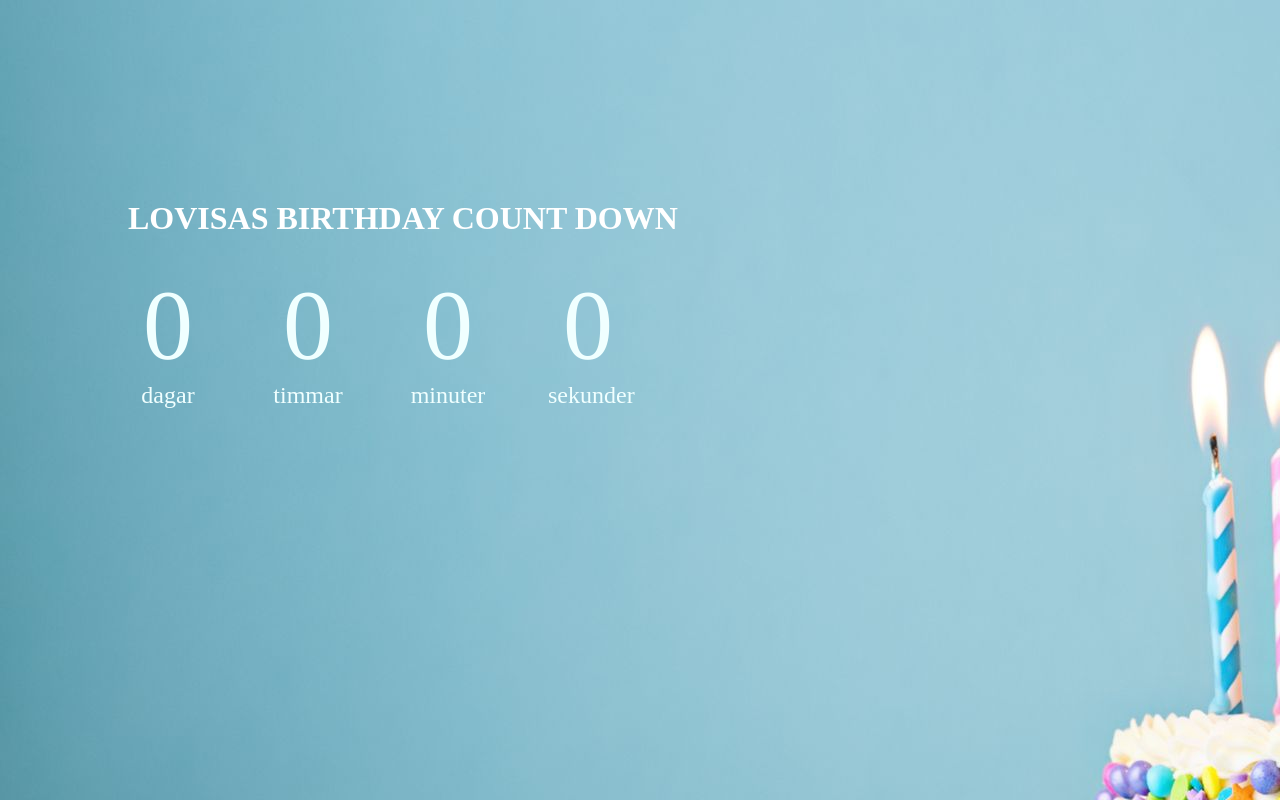
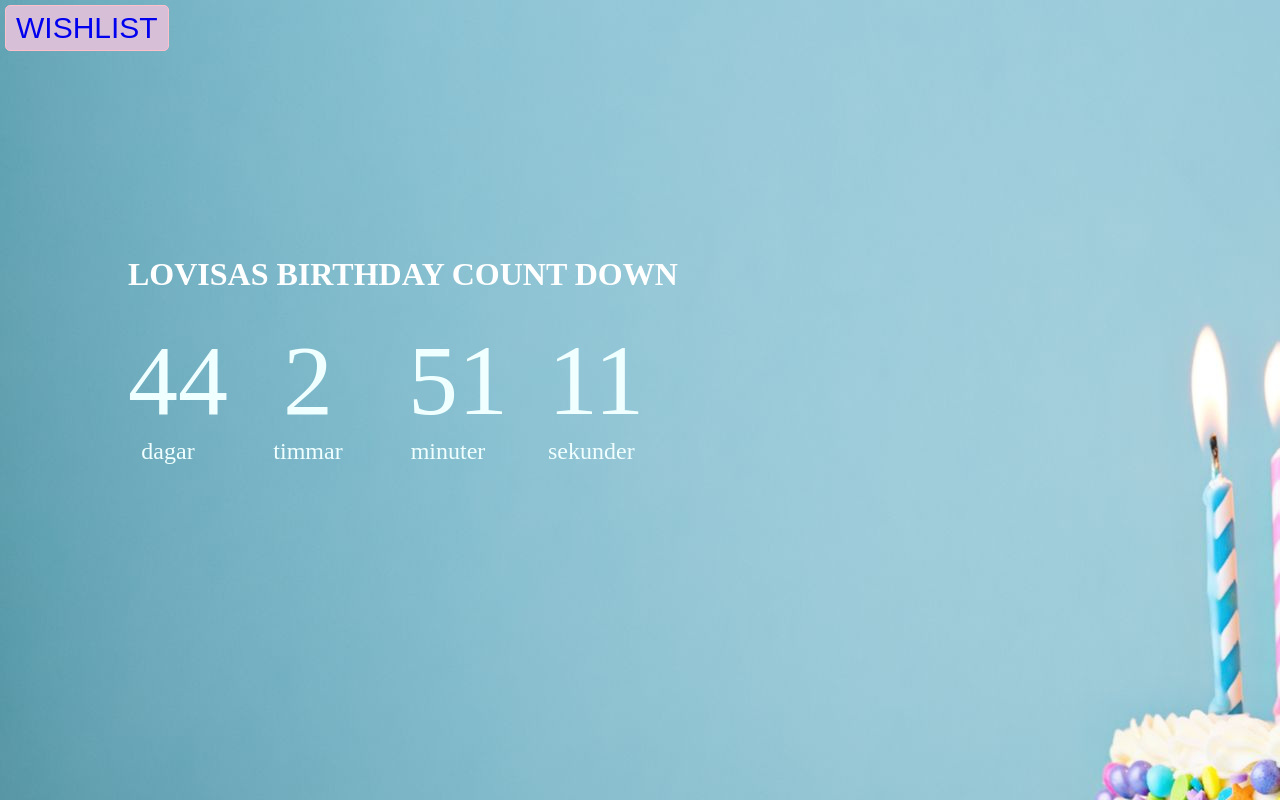
Before and after one commit to BillGun89/test.github.io, a plain HTML site: page index.html in a window 1280 px wide. Drawn offline with Linux system fonts and the light colour scheme.

Commit message:
Add files via upload
hey

```diff
--- /dev/null
+++ b/home.html
@@ -0,0 +1,27 @@
+<!DOCTYPE html>
+<html>
+<head > <link rel="stylesheet" href="test.css">
+<title>Page Title</title>
+</head>
+<body>
+
+    <div class="wishlist">
+        <h1>LOVISAS BIRTHDAY WISHLIST</h1>
+        <ul>
+            <li>
+Barbies
+            </li>
+            <li>
+Money
+            </li>
+            <li>
+Other toys
+            </li>
+
+        </ul>
+
+
+        </div>
+    </div>
+</body>
+</html>
--- a/index.html
+++ b/index.html
@@ -2,8 +2,14 @@
 <html>
 <head > <link rel="stylesheet" href="test.css">
 <title>Page Title</title>
+<script src="test.js" defer>
+
+</script>
+
+
 </head>
 <body>
+    <button><a href="home.html">WISHLIST</a></button>
 
     <div class="bairlal">
         <h1>LOVISAS BIRTHDAY COUNT DOWN</h1>
--- a/test.css
+++ b/test.css
@@ -40,3 +40,20 @@ h1 {
 .countdown-el span{
     font-size: 24px;
 }
+.wishlist {
+    font-size: 20px ;
+}
+button {
+    background-color: thistle;
+    margin: 5px;
+    border:1px solid pink;
+    border-radius: 5px;
+    padding: 5px 10px;
+    font-size: 30px;
+}
+a {
+    text-decoration: none;
+}
+button:hover{
+    background-color: purple;
+}
--- /dev/null
+++ b/test.js
@@ -0,0 +1,31 @@
+const dagarEl = document.getElementById('dagar');
+const timmarEl = document.getElementById('timmar');
+const minuterEl = document.getElementById('minuter');
+const sekunderEl = document.getElementById('sekunder');
+
+const birthday = "30 oct 2021"
+
+function countdown() {
+    const birthdayDate = new Date(birthday);
+    const currentDate = new Date();
+
+    const totalSekunder = (birthdayDate - currentDate) / 1000;
+
+    const dagar = Math.floor(totalSekunder / 3600 / 24);
+    const timmar = Math.floor(totalSekunder / 3600) % 24;
+    const minuter = Math.floor(totalSekunder / 60) % 60;
+    const sekunder = Math.floor(totalSekunder) % 60;
+
+    dagarEl.innerHTML = dagar;
+    timmarEl.innerHTML = timmar;
+    minuterEl.innerHTML = minuter;
+    sekunderEl.innerHTML = sekunder;
+
+
+}
+
+
+
+countdown();
+
+setInterval(countdown, 1000);
```
